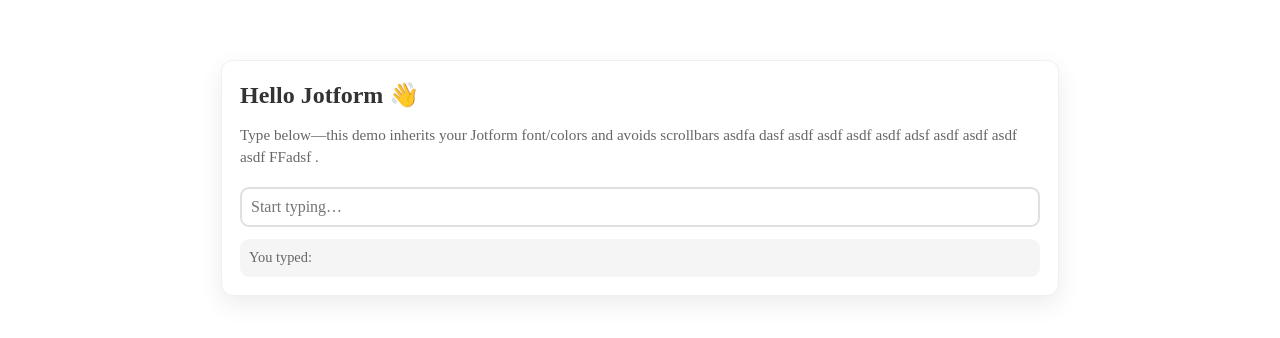
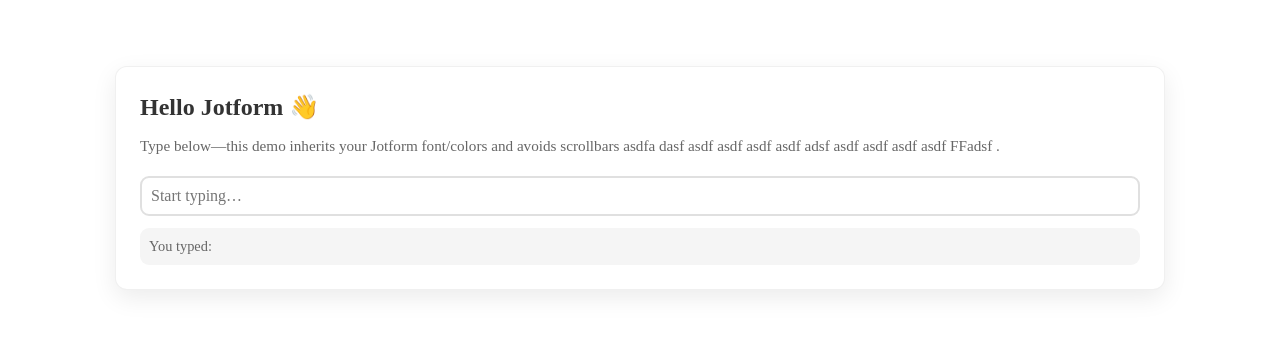
Before and after one commit to allenhmy/Jotform-Delivery, a plain HTML site: page index.html in a window 1280 px wide. Shown: the part 222-560 px from the top of the page. Drawn offline with Linux system fonts and the light colour scheme.

Commit message:
Update index.html

```diff
--- a/index.html
+++ b/index.html
@@ -29,13 +29,13 @@
     display: flex;
     align-items: center;
     justify-content: center;
-    padding: 0;
+    padding: var(--gap);
   }
 
   .card{
-    width: min(800px, 95%);
-    max-width: 800px;
-    padding: calc(var(--gap) * 1.5);
+    width: min(1000px, 98%);
+    max-width: 1000px;
+    padding: calc(var(--gap) * 2);
     background: #fff;
     border-radius: var(--radius);
     box-shadow: var(--shadow);
```
